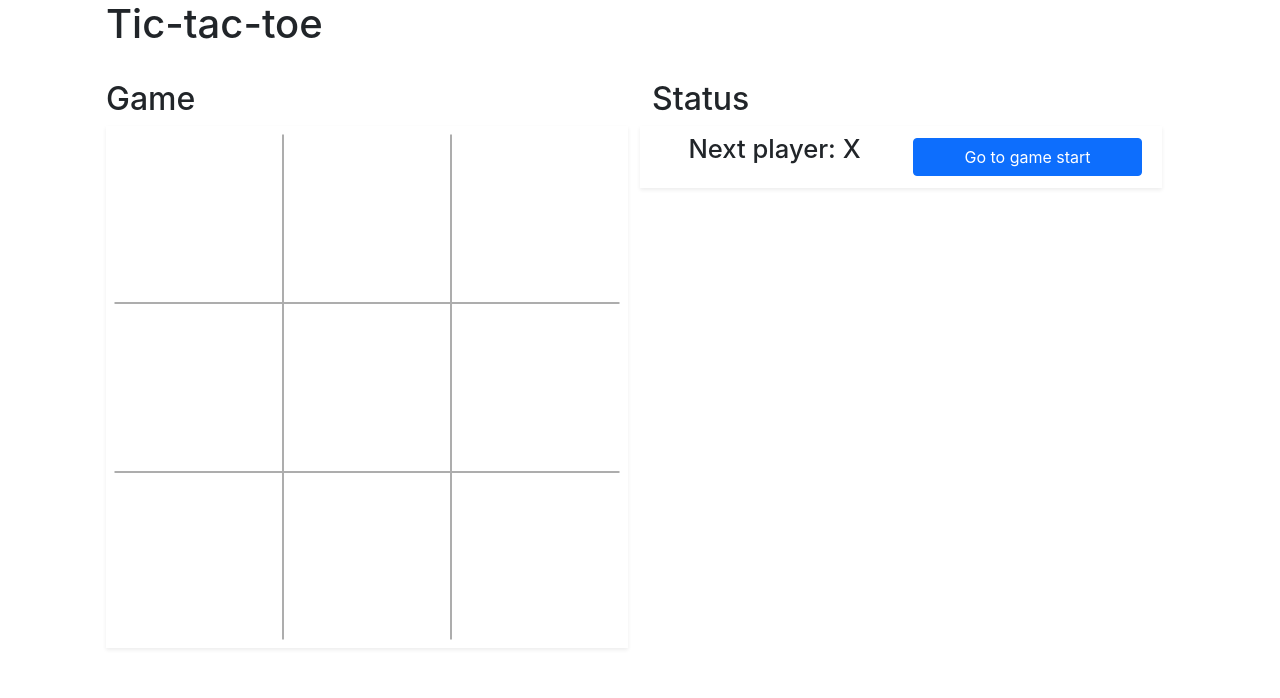
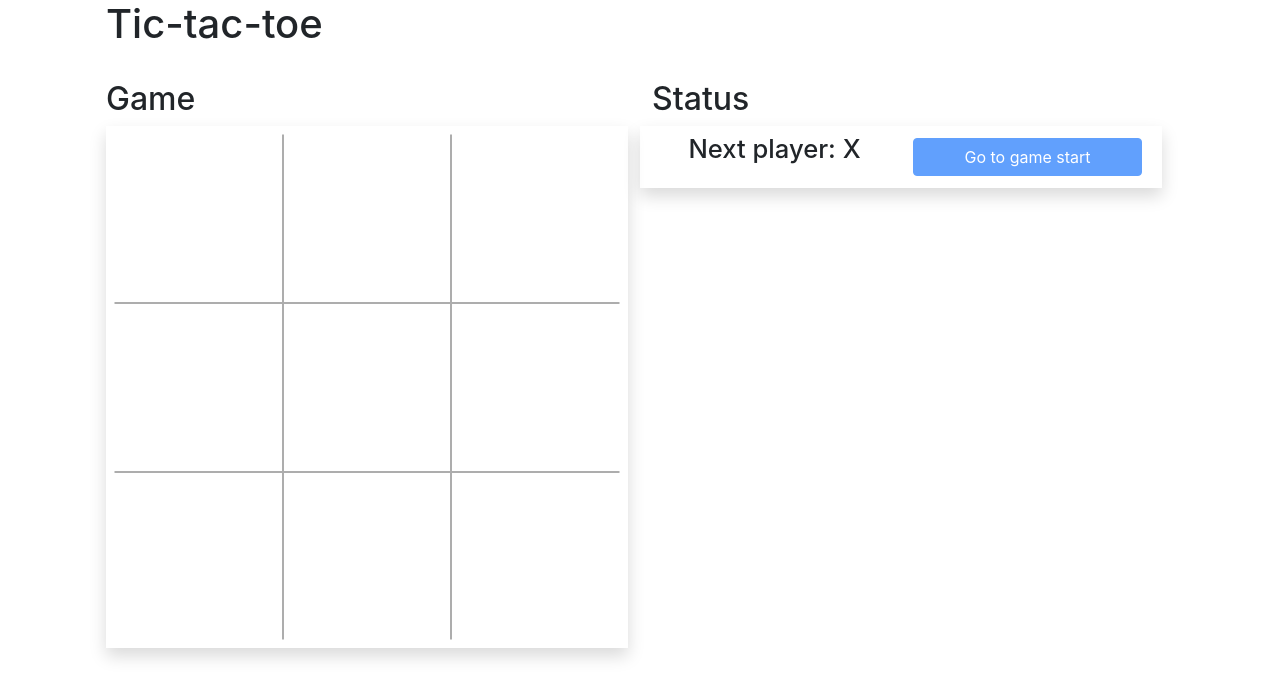
Before and after one commit to james-wienecke/react-typescript-tictactoe, a React (Create React App) app: page / in a window 1280 px wide. Shown: the top 698 px of the page. Built offline with nearby package versions, Linux system fonts and the light colour scheme.

Commit message:
Added button disabling for current turn in the history list.

```diff
--- a/src/Board.tsx
+++ b/src/Board.tsx
@@ -20,7 +20,7 @@ const Board = (props: BoardProps): JSX.Element => {
     }
 
     return (
-        <Container fluid className="shadow-sm p-2">
+        <Container fluid className="shadow p-2">
             <div className="board-row d-flex">
                 {renderSquare(0)}
                 {renderSquare(1)}
--- a/src/Game.tsx
+++ b/src/Game.tsx
@@ -62,11 +62,12 @@ const Game = (): JSX.Element => {
     // hook to check if a player has won *after* all of Board's dom updates happen
     useLayoutEffect(checkWinner, [current]);
 
-    const moves: JSX.Element[] = history.map((step, move) => {
+    const moves: JSX.Element[] = history.map((board, move: number) => {
         const label = move ? 'Go to move #' + move : "Go to game start";
+        const classes = `flex-grow-1 ${step === move ? 'disabled' : ""}`;
         return (
             <div key={move} className="my-1 d-flex">
-                <Button className="flex-grow-1" onClick={() => jumpTo(move)}>{label}</Button>
+                <Button className={classes} onClick={() => jumpTo(move)}>{label}</Button>
             </div>
         );
     });
@@ -86,7 +87,7 @@ const Game = (): JSX.Element => {
         </Container>
         <Container className="game-info my-4 col-12 col-lg-6">
             <h2>Status</h2>
-            <Container className="row shadow-sm p-2">
+            <Container className="row shadow p-2">
                 <Status player={player} winner={winner} step={step}/>
                 <Container fluid className="col-12 col-lg-6">{moves}</Container>
             </Container>
```
